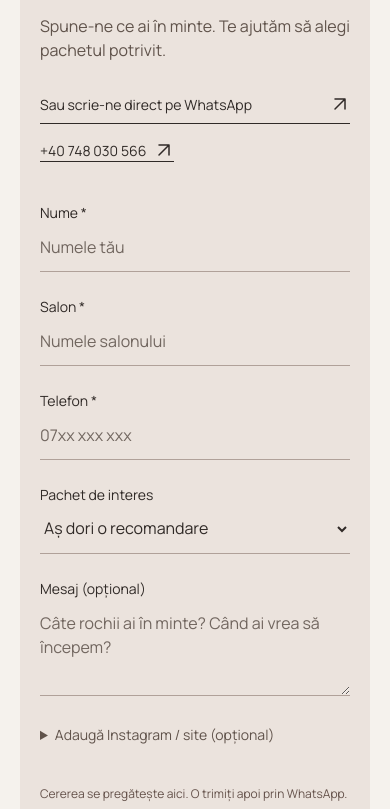
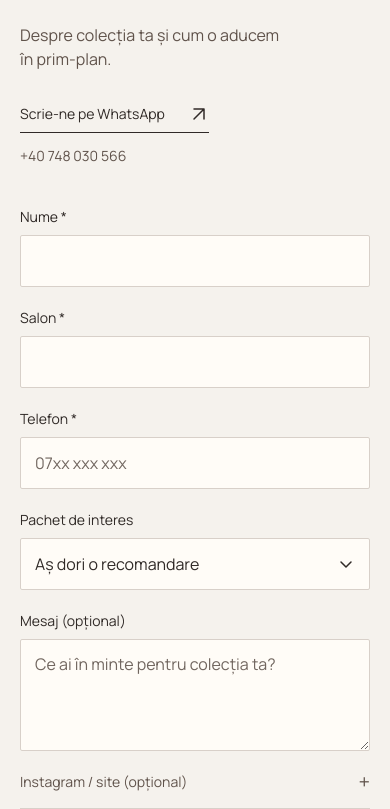
Before and after one commit to bogdan3423/websitebridalcampaign, a Next.js app: page / in a window 390 px wide. Shown: the part 4655-5464 px from the top of the page. Built offline with nearby package versions, Linux system fonts and the light colour scheme.

Commit message:
Redesign contact section with clearer hierarchy and consistent fields

```diff
--- a/app/globals.css
+++ b/app/globals.css
@@ -581,6 +581,45 @@ tr.numeric-row td { text-align:right; }
  .sample-tabs button { font-size:var(--text-small); }
  .package { padding:24px 20px; }
  .package-price { margin-top:0; }
- .contact-whatsapp { width:100%; justify-content:space-between; font-size:var(--text-small); }
+ .contact-whatsapp { justify-content:space-between; font-size:var(--text-small); }
  .footer-main nav { flex-wrap:wrap; gap:16px; }
 }
+
+/* A quiet closing invitation, with clearly defined form controls. */
+.final-section { background:transparent; border-top:1px solid var(--line); padding:72px 0 0; margin-top:96px; margin-bottom:80px; }
+.contact-form-area { grid-template-columns:minmax(0,.85fr) minmax(0,1.15fr); gap:9%; align-items:start; }
+.contact-form-intro h2 { font-family:var(--font-editorial),serif; font-size:clamp(3.5rem,5.5vw,5rem); line-height:1; letter-spacing:-.04em; margin-bottom:24px; }
+.contact-form-intro>p { max-width:28ch; }
+.contact-direct { display:flex; flex-direction:column; align-items:flex-start; gap:16px; margin-top:40px; }
+.contact-direct .contact-whatsapp { margin:0; gap:24px; width:auto; font-size:var(--text-small); }
+.contact-direct .contact-phone { display:block; margin:0; border:0; color:var(--muted); font-size:var(--text-small); font-variant-numeric:lining-nums; }
+.contact-direct .contact-phone:hover { color:var(--accent); }
+.contact-form .form-fields { gap:24px; }
+.contact-form .form-fields label { font-size:var(--text-small); }
+.contact-form .form-fields input,.contact-form .form-fields select,.contact-form .form-fields textarea { appearance:none; -webkit-appearance:none; background:var(--surface); border:1px solid var(--line); border-radius:2px; padding:12px 14px; margin-top:8px; min-height:52px; line-height:1.5; transition:border-color 150ms ease-out; }
+.contact-form .form-fields :is(input,select,textarea):hover { border-color:#a69489; }
+.contact-form .form-fields :is(input,select,textarea):focus-visible { border-color:var(--accent); outline:2px solid var(--accent); outline-offset:2px; }
+.contact-form .form-fields textarea { min-height:112px; }
+.form-fields label>.contact-select { display:block; position:relative; }
+.contact-form .form-fields select { padding-right:44px; }
+.contact-select>svg { position:absolute; right:14px; top:16px; pointer-events:none; }
+.contact-form .brief-details summary { display:flex; align-items:center; justify-content:space-between; gap:16px; list-style:none; padding:0 0 16px; border-bottom:1px solid var(--line); }
+.brief-details summary>span { font-size:20px; line-height:1; transition:transform 180ms ease-out; }
+.brief-details[open] summary>span { transform:rotate(45deg); }
+.contact-form .brief-details[open] label { margin-top:16px; }
+.contact-form .form-bottom { margin-top:24px; gap:12px; }
+.contact-form .form-bottom>.button { order:-1; width:100%; min-height:56px; padding-inline:20px; font-weight:500; }
+.contact-form .form-bottom>p { max-width:none; line-height:1.5; }
+@media(max-width:1050px) {
+ .contact-form-area { grid-template-columns:1fr; gap:40px; }
+ .contact-form-intro { display:grid; grid-template-columns:1fr auto; column-gap:32px; }
+ .contact-form-intro h2,.contact-form-intro>p { grid-column:1; }
+ .contact-direct { grid-column:2; grid-row:1/3; align-self:center; margin:0; }
+}
+@media(max-width:650px) {
+ .final-section { padding:48px 0 0; margin-top:64px; margin-bottom:48px; }
+ .contact-form-intro { display:block; }
+ .contact-form-intro h2 { margin-bottom:16px; }
+ .contact-direct { margin-top:24px; gap:12px; }
+ .contact-form .form-fields { gap:20px; }
+}
--- a/components/ContactForm.tsx
+++ b/components/ContactForm.tsx
@@ -56,12 +56,12 @@ export function ContactForm() {
   return (
     <div className="contact-form-area" id="contact">
       <div className="contact-form-intro">
-        <h2>Totul începe<br />cu o conversație.</h2>
-        <p>Spune-ne ce ai în minte. Te ajutăm să alegi pachetul potrivit.</p>
-        <a className="text-link contact-whatsapp" href={whatsappUrl()} target="_blank" rel="noopener noreferrer">Sau scrie-ne direct pe WhatsApp <ArrowIcon /></a>
-        <a className="contact-phone" href={`tel:+${site.whatsapp}`}>
-          {site.phoneDisplay} <ArrowIcon />
-        </a>
+        <h2>Hai să vorbim.</h2>
+        <p>Despre colecția ta și cum o aducem în prim-plan.</p>
+        <div className="contact-direct">
+          <a className="text-link contact-whatsapp" href={whatsappUrl()} target="_blank" rel="noopener noreferrer">Scrie-ne pe WhatsApp <ArrowIcon /></a>
+          <a className="contact-phone" href={`tel:+${site.whatsapp}`}>{site.phoneDisplay}</a>
+        </div>
       </div>
       <form
         className="contact-form"
@@ -78,7 +78,6 @@ export function ContactForm() {
               autoComplete="name"
               required
               maxLength={100}
-              placeholder="Numele tău"
             />
           </label>
           <label>
@@ -88,7 +87,6 @@ export function ContactForm() {
               autoComplete="organization"
               required
               maxLength={150}
-              placeholder="Numele salonului"
             />
           </label>
           <label>
@@ -106,6 +104,7 @@ export function ContactForm() {
           </label>
           <label>
             Pachet de interes
+            <span className="contact-select">
             <select
               name="package"
               value={selected}
@@ -118,10 +117,12 @@ export function ContactForm() {
                 </option>
               ))}
             </select>
+            <svg viewBox="0 0 20 20" width="20" height="20" fill="none" aria-hidden="true"><path d="m5 8 5 5 5-5" stroke="currentColor" strokeWidth="1.5" strokeLinecap="round" strokeLinejoin="round" /></svg>
+            </span>
           </label>
-          <label className="field-full">Mesaj (opțional)<textarea name="message" maxLength={2000} rows={3} placeholder="Câte rochii ai în minte? Când ai vrea să începem?" /></label>
+          <label className="field-full">Mesaj (opțional)<textarea name="message" maxLength={2000} rows={3} placeholder="Ce ai în minte pentru colecția ta?" /></label>
           <details className="brief-details">
-            <summary>Adaugă Instagram / site (opțional)</summary>
+            <summary>Instagram / site (opțional)<span aria-hidden="true">+</span></summary>
             <label>Instagram / site<input name="website" maxLength={250} placeholder="@salon sau adresa site-ului" /></label>
           </details>
         </div>
```
Also changed, not shown: 1 other file (tests, documents, lock files or other folders).
